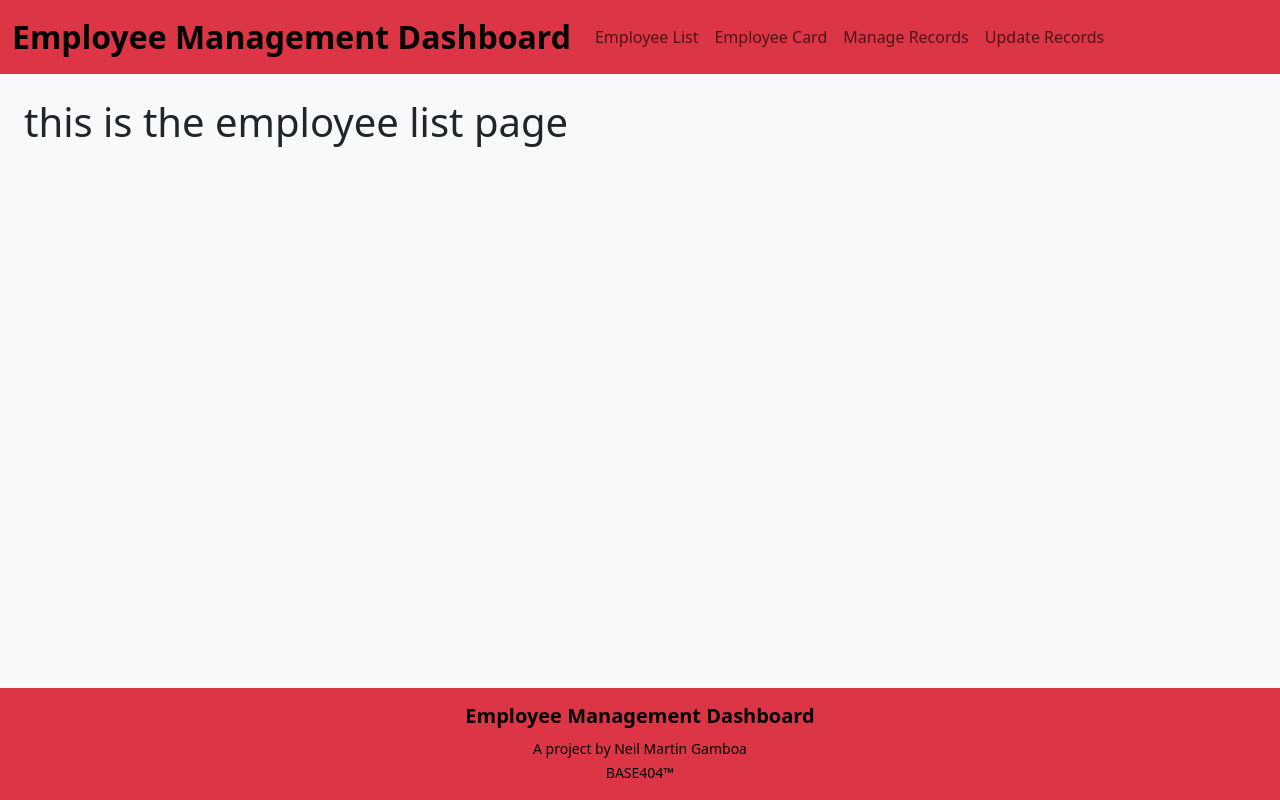
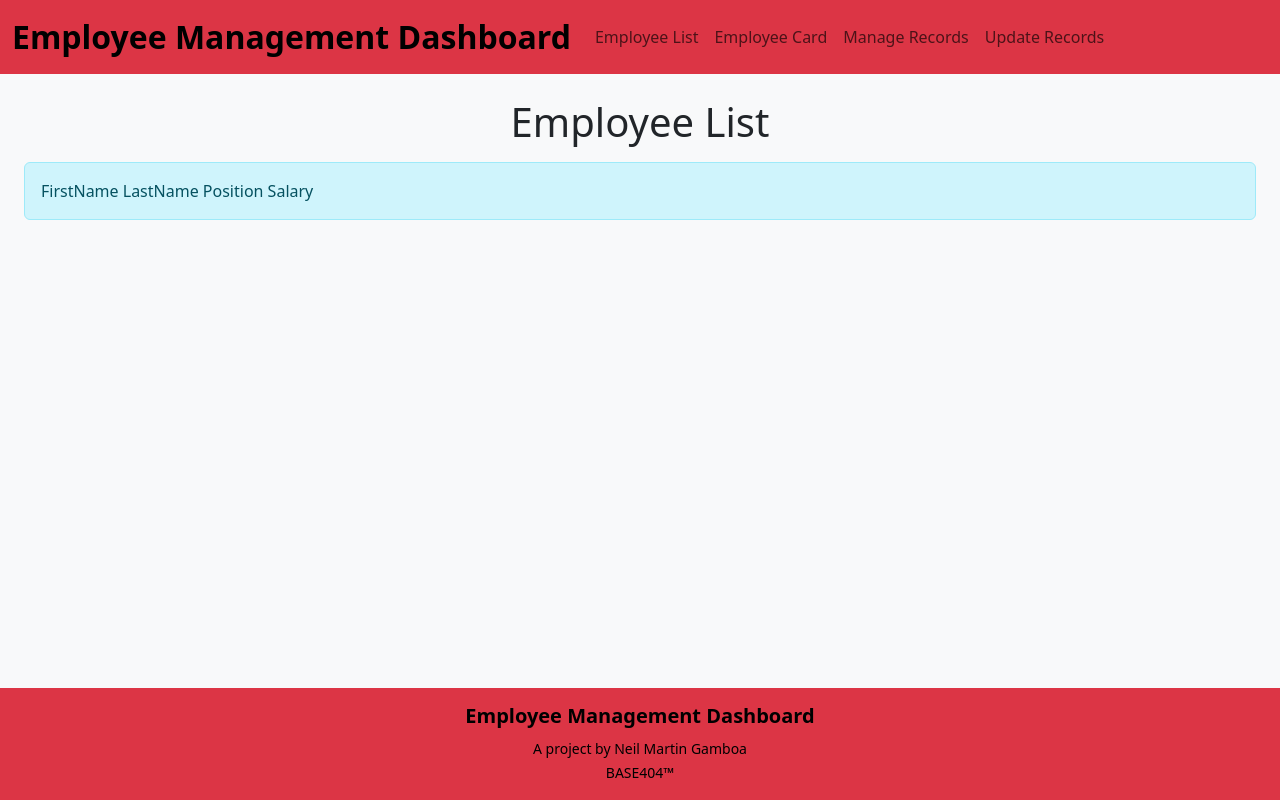
Before and after one commit to neilmrtngamboa/Project-4---Employee-Management-Dashboard, a React (Vite) app: page /employeelist in a window 1280 px wide. Built offline with nearby package versions, Linux system fonts and the light colour scheme.

Commit message:
created a UI for the EmployeeList Component

```diff
--- a/src/pages/AddEmployee.jsx
+++ b/src/pages/AddEmployee.jsx
@@ -6,7 +6,7 @@ function AddEmployee () {
         firstname: '',
         lastname: '',
         position: '',
-        salary: ''
+        salary: 0
 
       });
 
--- a/src/pages/EmployeeList.jsx
+++ b/src/pages/EmployeeList.jsx
@@ -8,7 +8,10 @@ function EmployeeList() {
 
   return (
     <>
-      <h1>this is the employee list page</h1>
+    <h1 className='fw-light text-center'>Employee List</h1>
+    <div class="alert alert-info mt-3" role="alert">
+        FirstName LastName Position Salary
+    </div>
     </>
   )
 
```
